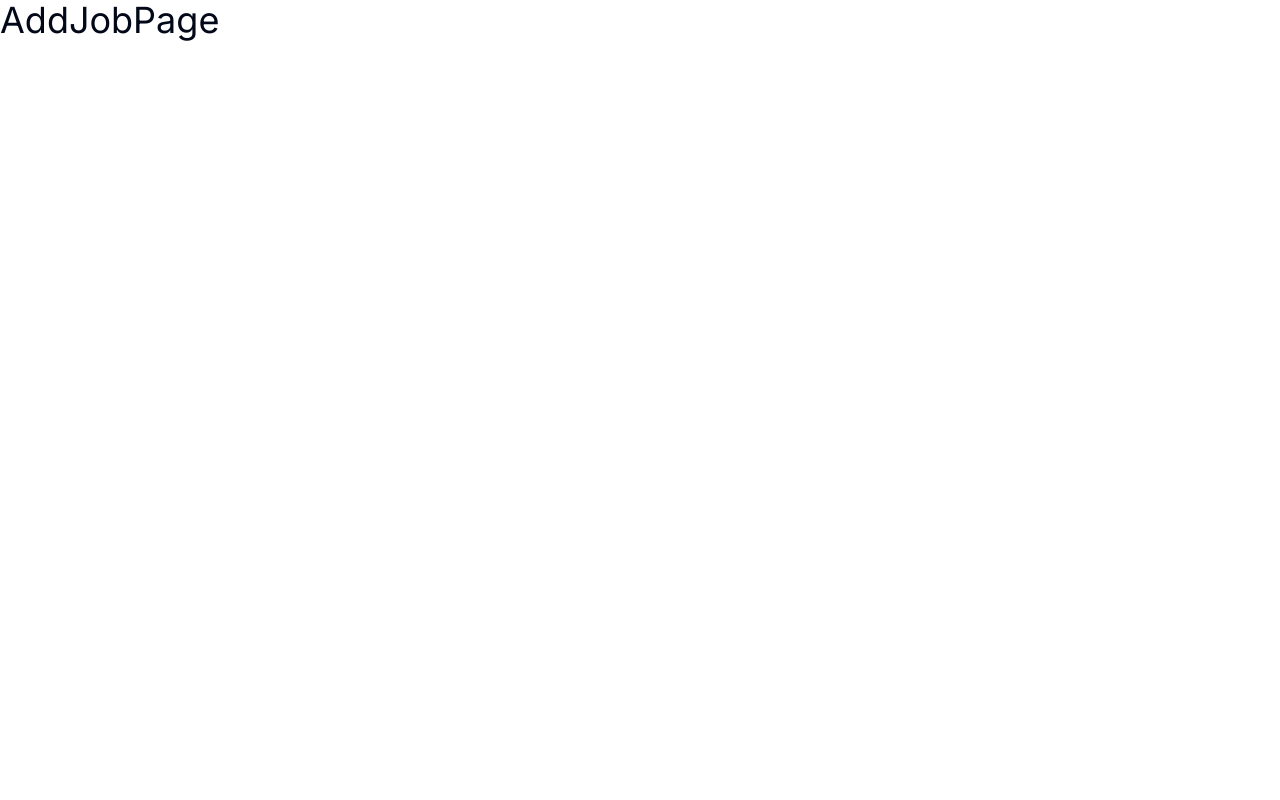
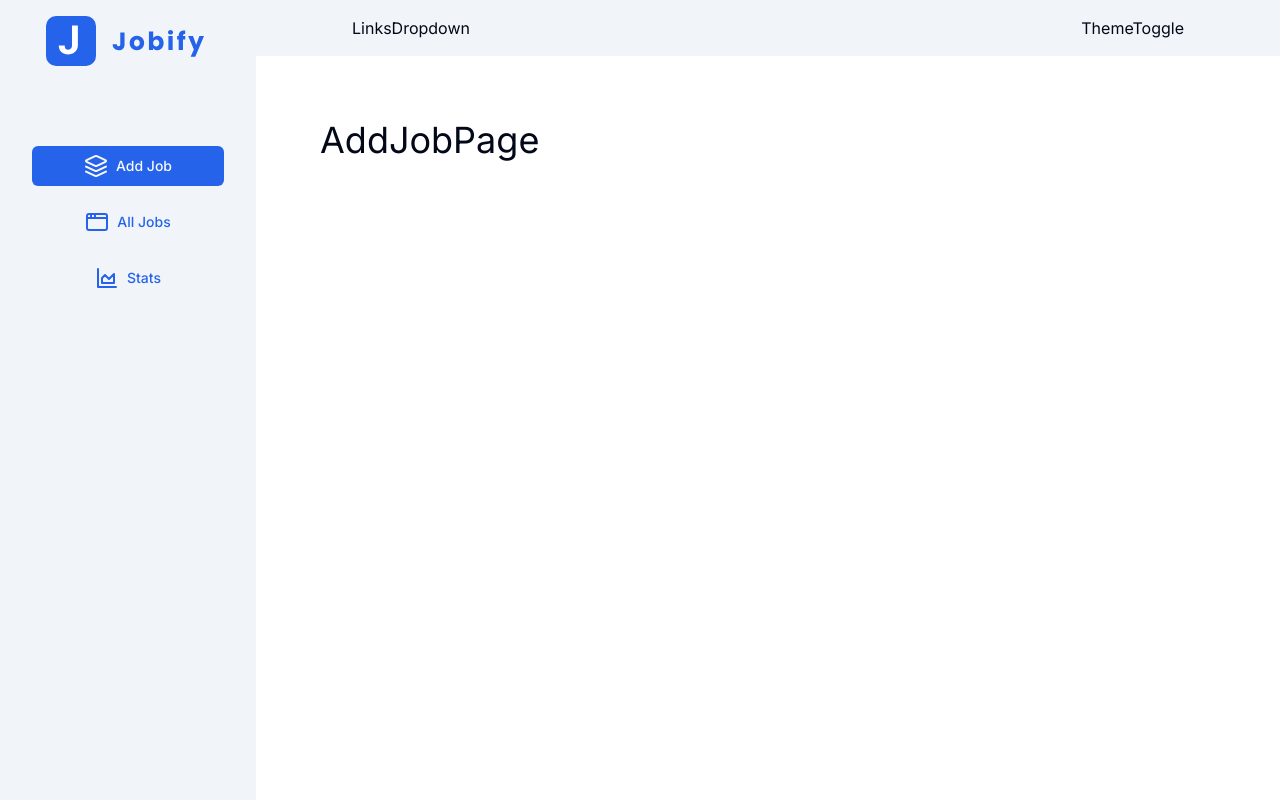
Before and after one commit to kriztiank-UCN/nextjs-jobify-app, a Next.js app: page /add-job in a window 1280 px wide. Built offline with nearby package versions, Linux system fonts and the light colour scheme.

Commit message:
Dashboard Layout, Sidebar and Navbar

```diff
--- a/app/(dashboard)/layout.tsx
+++ b/app/(dashboard)/layout.tsx
@@ -1,4 +1,21 @@
-function layout({ children }: { children: React.ReactNode }) {
-  return <div>{children}</div>;
+import Navbar from "@/components/Navbar";
+import Sidebar from "@/components/Sidebar";
+
+import { PropsWithChildren } from "react";
+
+function layout({ children }: PropsWithChildren) {
+  return (
+    <main className='grid lg:grid-cols-5'>
+      {/* first-col hide on small screen */}
+      <div className='hidden lg:block lg:col-span-1 lg:min-h-screen'>
+        <Sidebar />
+      </div>
+      {/* second-col hide dropdown on big screen */}
+      <div className='lg:col-span-4'>
+        <Navbar />
+        <div className='py-16 px-4 sm:px-8 lg:px-16'>{children}</div>
+      </div>
+    </main>
+  );
 }
 export default layout;
--- /dev/null
+++ b/components/LinksDropdown.tsx
@@ -0,0 +1,6 @@
+function LinksDropdown() {
+  return (
+    <div>LinksDropdown</div>
+  )
+}
+export default LinksDropdown
--- /dev/null
+++ b/components/Navbar.tsx
@@ -0,0 +1,18 @@
+import LinksDropdown from './LinksDropdown';
+import { UserButton } from '@clerk/nextjs';
+import ThemeToggle from './ThemeToggle';
+
+function Navbar() {
+  return (
+    <nav className='bg-muted py-4 sm:px-16 lg:px-24 px-4 flex items-center justify-between'>
+      <div>
+        <LinksDropdown />
+      </div>
+      <div className='flex items-center gap-x-4'>
+        <ThemeToggle />
+        <UserButton afterSignOutUrl='/' />
+      </div>
+    </nav>
+  );
+}
+export default Navbar;
--- /dev/null
+++ b/components/Sidebar.tsx
@@ -0,0 +1,32 @@
+'use client';
+import Logo from '@/assets/logo.svg';
+import links from '@/utils/links';
+import Image from 'next/image';
+import Link from 'next/link';
+import { Button } from './ui/button';
+import { usePathname } from 'next/navigation';
+function Sidebar() {
+  const pathname = usePathname();
+
+  return (
+    <aside className='py-4 px-8 bg-muted h-full'>
+      <Image src={Logo} alt='logo' className='mx-auto' />
+      <div className='flex flex-col mt-20 gap-y-4'>
+        {links.map((link) => {
+          return (
+            <Button
+              asChild
+              key={link.href}
+              variant={pathname === link.href ? 'default' : 'link'}
+            >
+              <Link href={link.href} className='flex items-center gap-x-2 '>
+                {link.icon} <span className='capitalize'>{link.label}</span>
+              </Link>
+            </Button>
+          );
+        })}
+      </div>
+    </aside>
+  );
+}
+export default Sidebar;
--- /dev/null
+++ b/components/ThemeToggle.tsx
@@ -0,0 +1,6 @@
+function ThemeToggle() {
+  return (
+    <div>ThemeToggle</div>
+  )
+}
+export default ThemeToggle
```
Also changed, not shown: assets/README.md.
